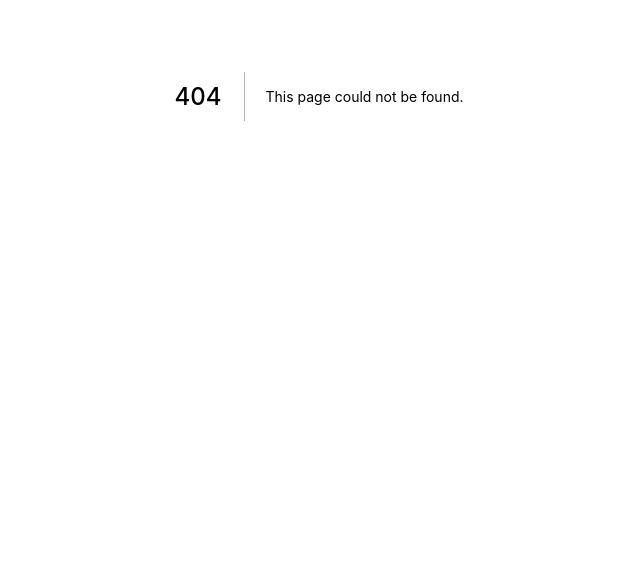
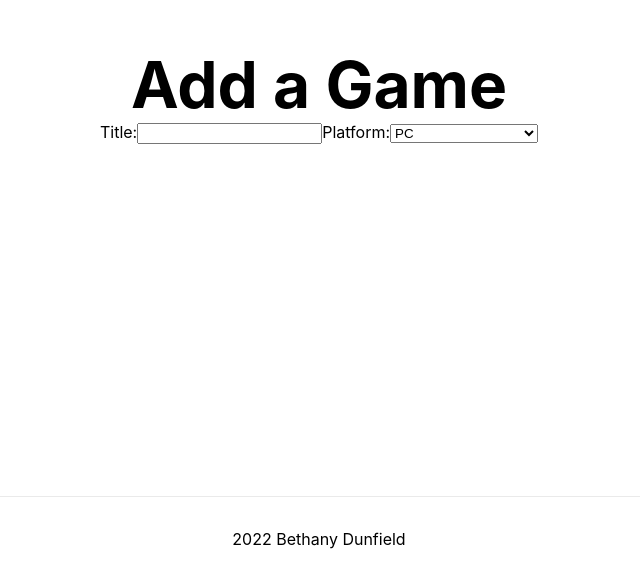
Before and after one commit to brdunfield/game-tracker, a Next.js app: page /add in a window 1280 px wide. Before the commit this address had no page. Shown: the part 304-885 px from the top of the page, without its empty margins (321-961 px from the left). Before the commit the page ends 800 px from the top, so only its background shows below. Built offline with nearby package versions, Linux system fonts and the light colour scheme.

Commit message:
Scaffold out pages and structure

```diff
--- /dev/null
+++ b/components/container.js
@@ -0,0 +1,26 @@
+import Head from 'next/head'
+import styles from '../styles/Container.module.css'
+
+const Container = (props) => {
+  const { title, children } = props;
+  return (
+    <div className={styles.container}>
+      <Head>
+        <title>{title} - Game Tracker</title>
+        <meta name="description" content="Generated by create next app" />
+        <link rel="icon" href="/favicon.ico" />
+      </Head>
+
+      <main className={styles.main}>
+        <h1 className={styles.title}>{title}</h1>
+        {children}
+      </main>
+
+      <footer className={styles.footer}>
+        <span>2022 Bethany Dunfield</span>
+      </footer>
+    </div>
+  )
+};
+
+export default Container;
--- /dev/null
+++ b/pages/add.js
@@ -0,0 +1,33 @@
+import Container from "../components/container";
+
+const AddGame = (props) => {
+  return (
+    <Container title="Add a Game">
+      <form method="post">
+        <label htmlFor="name">Title:</label>
+        <input type="text" id="name" name="name" />
+
+        <label htmlFor="platform">Platform:</label>
+        <select id="platform" name="platform" >
+          <option value="pc">PC</option>
+          <option value="switch">Nintendo Switch</option>
+          <option value="3ds">Nintendo 3DS</option>
+          <option value="ds">Nintendo DS</option>
+          <option value="gba">Game Boy Advanced</option>
+          <option value="wiiu">Wii U</option>
+          <option value="gamecube">Gamecube</option>
+          <option value="n64">Nintendo 64</option>
+          <option value="wii">Wii</option>
+          <option value="ps4">Playstation 4</option>
+          <option value="ps3">Playstation 3</option>
+          <option value="ps2">Playstation 2</option>
+          <option value="ps1">Playstation 1</option>
+          <option value="vita">Playstation Vita</option>
+          <option value="mobile">Mobile</option>
+        </select>
+      </form>
+    </Container>
+  )
+};
+
+export default AddGame;
--- a/styles/Home.module.css
+++ b/styles/Container.module.css
@@ -26,17 +26,6 @@
   justify-content: center;
   align-items: center;
   flex-grow: 1;
-}
-
-.title a {
-  color: #0070f3;
-  text-decoration: none;
-}
-
-.title a:hover,
-.title a:focus,
-.title a:active {
-  text-decoration: underline;
 }
 
 .title {
```
Also changed, not shown: pages/games.js (added, +12 -0 lines), pages/index.js (+9 -64 lines), public/vercel.svg (deleted), 1 other file (tests, documents, lock files or other folders).
